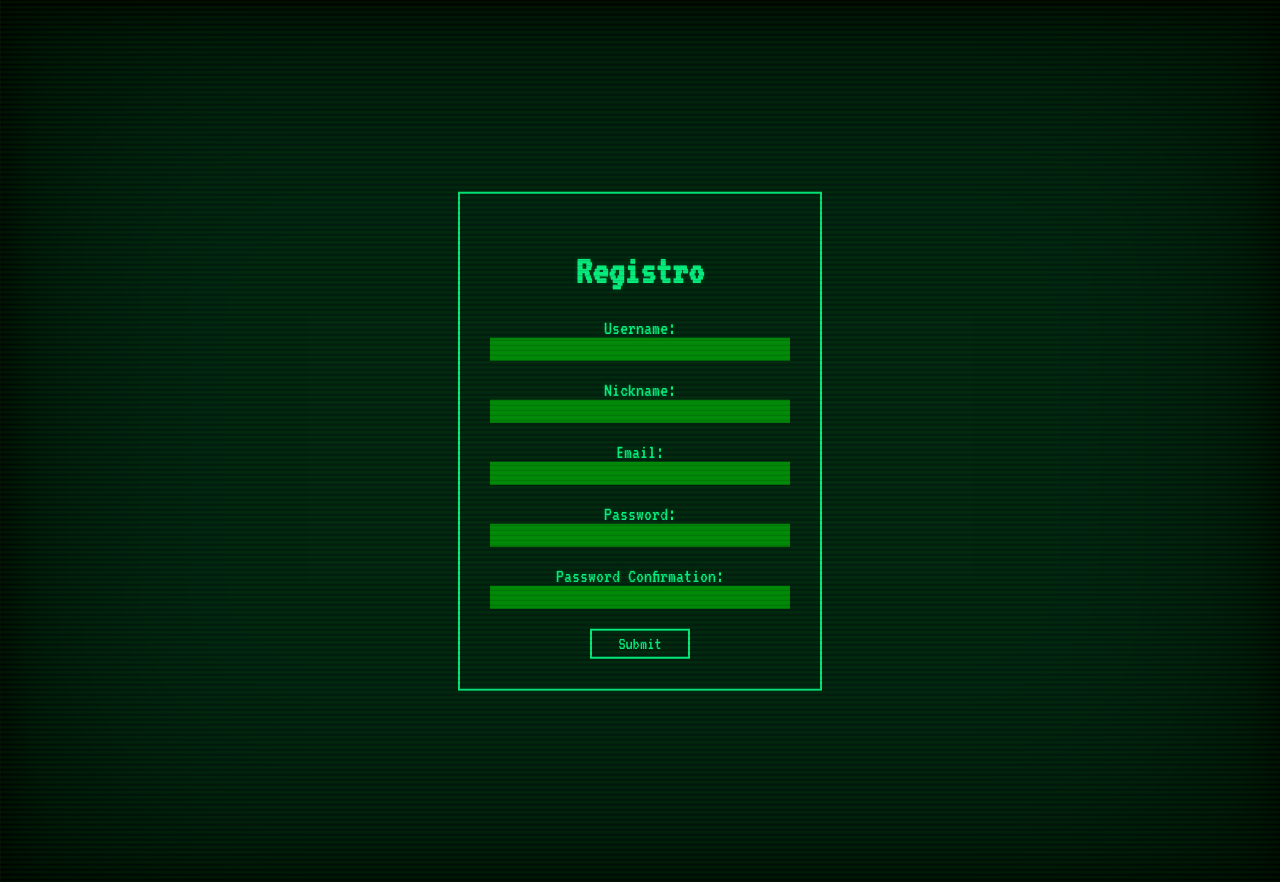
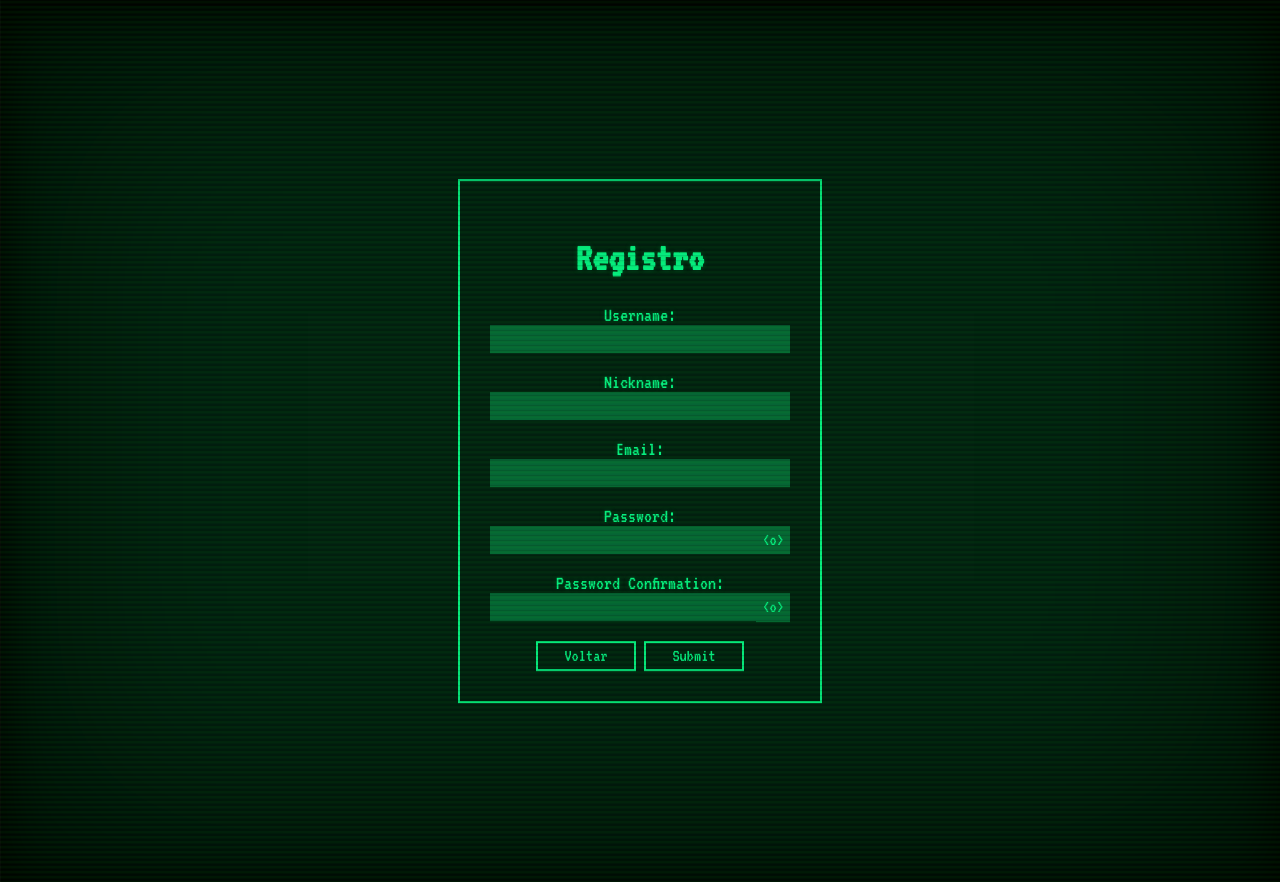
Before and after one commit to joaozanini/typegame, a PHP site: page /public/register.php in a window 1280 px wide. Run offline with PHP 8.4, Linux system fonts and the light colour scheme.

Commit message:
funcionalidade adicionais

```diff
--- a/public/css/register.css
+++ b/public/css/register.css
@@ -98,8 +98,11 @@ form {
 }
 
 input{
-  background-color: #038509;
+  background-color: #087741c7;
   border: #08ee83;
+  font-family: 'VT323';
+  color: #08ee83;
+  font-size: 20px;
 }
 
 .botao {
@@ -120,3 +123,50 @@ input{
   background-color: #08ee83;
   color: #031e11;
 }
+
+
+
+input:-webkit-autofill {
+  -webkit-box-shadow: 0 0 0 1000px #087741c7 inset;
+  -webkit-text-fill-color: #08ee83;
+  caret-color: #08ee83;
+  transition: background-color 9999s ease-in-out 0s;
+}
+
+::selection{
+  background: #08ee83;
+  color: #031e11;
+}
+
+input::selection, h1::selection, label::selection, li::selection{
+  background: #08ee83;
+  color: #031e11;
+}
+
+input:focus{
+  border: #08ee83;
+  outline: none;
+}
+
+.eye{
+  background-color: #087741c7;
+  color: #08ee83;
+  font-family: 'VT323';
+  font-size: 18px;
+  height: 28.1px;
+  text-align: center;
+  cursor: pointer;
+  transition: 0.3s;
+
+
+}
+
+.eye:hover{
+  background-color: #08ee83;
+  color: #031e11;
+}
+
+.password-wrapper{
+    display: flex;
+    align-items: center;
+}
--- a/public/register.php
+++ b/public/register.php
@@ -20,33 +20,43 @@
 
           <div class="form-group">
             <label for="username">Username:</label>
-            <input name="username" type="text" id="username" class="form-content"> <li class="erro"></li>
+            <input name="username" type="text" id="username" class="form-content" spellcheck="false">
+            <li class="erro"></li>
           </div>
 
           <div class="form-group">
             <label for="nickname">Nickname:</label>
-            <input name="nickname" type="text" id="nickname" class="form-content"> <li class="erro"></li>
+            <input name="nickname" type="text" id="nickname" class="form-content" spellcheck="false">
+            <li class="erro"></li>
           </div>
 
           <div class="form-group">
             <label for="email">Email:</label>
-            <input name="email" type="text" id="email" class="form-content">
+            <input name="email" type="text" id="email" class="form-content" spellcheck="false">
             <li class="erro"></li>
           </div>
 
           <div class="form-group">
             <label for="password1">Password:</label>
-            <input name="password1" type="password" id="senha" class="form-content">
+            <div class="password-wrapper">
+              <input name="password1" type="password" id="senha" class="form-content">
+              <input type="button" value="<o>" class="eye" id="show1">
+            </div>
             <li class="erro"></li>
           </div>
 
           <div class="form-group">
             <label for="password2">Password Confirmation:</label>
-            <input name="password2" type="password" id="password2" class="form-content">
+            <div class="password-wrapper">
+              <input name="password2" type="password" id="password2" class="form-content">
+              <input type="button" value="<o>" class="eye" id="show2">
+            </div>
             <li class="erro"></li>
           </div>
-
+          <div>
+          <input type="button" class="botao" value="Voltar">
           <button type="submit" class="botao">Submit</button>
+          </div>
       </div>
     </form>
 
```
Also changed, not shown: public/js/register.js (+52 -4 lines).
